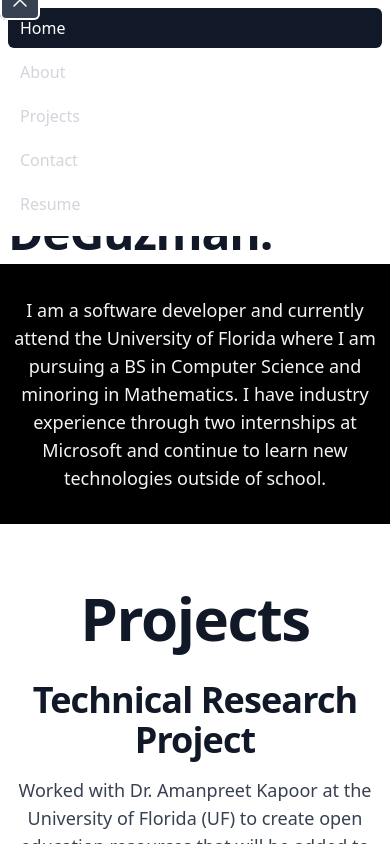
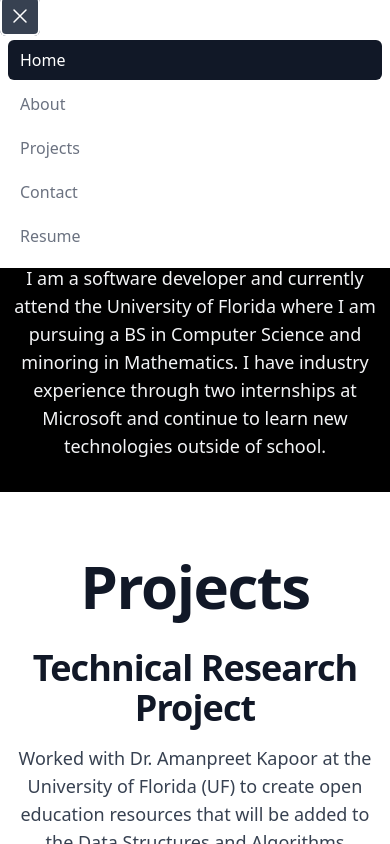
Before and after one commit to matthewdeguzman/personal-website, a Next.js app: page / in a window 390 px wide. Both pictures are taken after a click on the button "Open main menu". Shown: the top 844 px of the page. Built offline with nearby package versions, Linux system fonts and the light colour scheme.

Commit message:
moved navbar icon down on mobile

```diff
--- a/components/navbar.js
+++ b/components/navbar.js
@@ -30,6 +30,7 @@ function button(item) {
     </a>
   );
 }
+
 export default function Example() {
   return (
     <Disclosure
@@ -42,7 +43,7 @@ export default function Example() {
             <div className="relative justify-between">
               <div className="absolute inset-y-0 left-0 flex items-center sm:hidden">
                 {/* Mobile menu button*/}
-                <Disclosure.Button className="inline-flex items-center justify-center rounded-md p-2 text-gray-400 hover:bg-gray-700 hover:text-white focus:outline-none focus:ring-2 focus:ring-inset focus:ring-white">
+                <Disclosure.Button className="inline-flex items-center justify-center rounded-md p-2 mt-8 text-gray-400 hover:bg-gray-700 hover:text-white focus:outline-none focus:ring-2 focus:ring-inset focus:ring-white">
                   <span className="sr-only">Open main menu</span>
                   {open ? (
                     <XMarkIcon className="block h-6 w-6" aria-hidden="true" />
@@ -64,7 +65,7 @@ export default function Example() {
             </div>
           </div>
 
-          <Disclosure.Panel className="sm:hidden">
+          <Disclosure.Panel className="sm:hidden mt-8">
             <div className="space-y-1 px-2 pt-2 pb-3">
               {navigation.map((item) => (
                 <Disclosure.Button
@@ -74,7 +75,7 @@ export default function Example() {
                   className={classNames(
                     item.current
                       ? "bg-gray-900 text-white"
-                      : "text-gray-300 hover:bg-gray-700 hover:text-white",
+                      : "text-gray-500 hover:bg-gray-700 hover:text-white",
                     "block rounded-md px-3 py-2 text-base font-medium"
                   )}
                   aria-current={item.current ? "page" : undefined}
--- a/pages/index.js
+++ b/pages/index.js
@@ -28,7 +28,7 @@ export default function Home({ allProjectsData }) {
 
       <Navbar />
       {/* Introduction Section */}
-      <div className="mt-16">
+      <div className="mt-8 sm:mt-16">
         <p className="text-5xl pl-2 md:text-7xl font-sans font-extrabold tracking-tight text-gray-900">
           Hello. <br />
           My name is Matthew DeGuzman.
```
